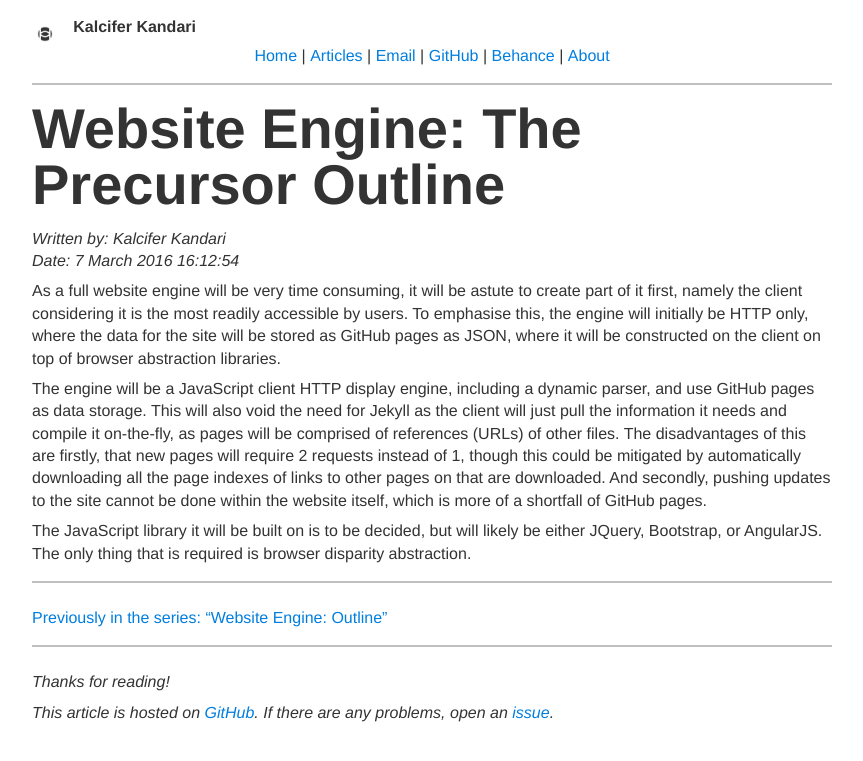
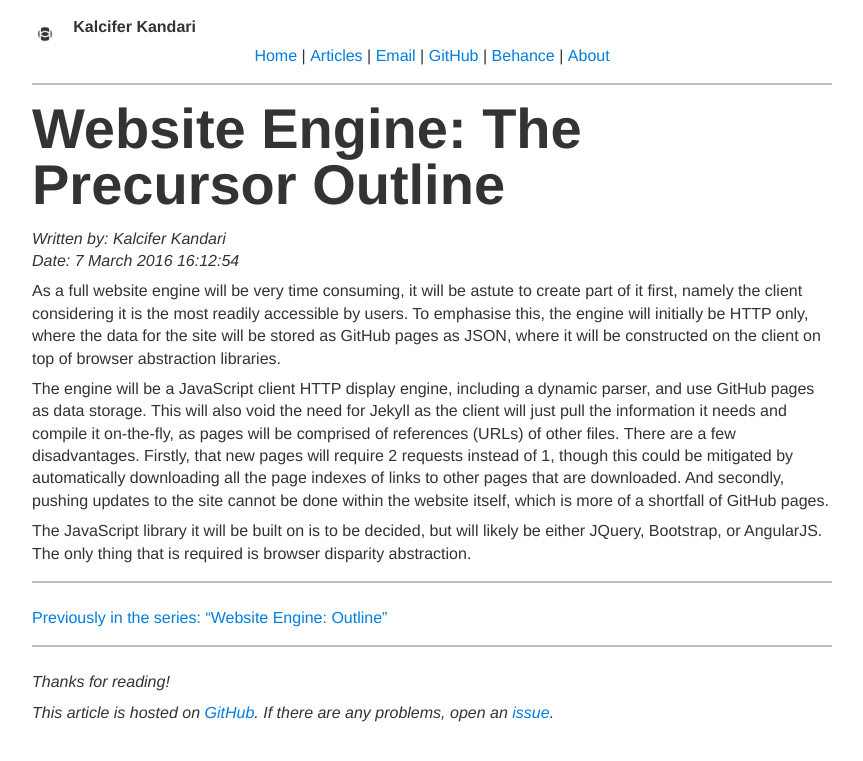
Before and after one commit to KalciferKandari/KalciferKandari.github.io, a Jekyll site: the page built from _posts/2016-03-07-website-engine-the-precursor-outline.md, in a window 1280 px wide. Shown: the top 761 px of the page, without its empty margins (208-1071 px from the left). Built offline with Jekyll 4.4.1, drawn with Linux system fonts in a browser that asks for light colours.

Commit message:
Updates.

```diff
--- a/_posts/2016-03-07-website-engine-the-precursor-outline.md
+++ b/_posts/2016-03-07-website-engine-the-precursor-outline.md
@@ -11,7 +11,7 @@ excerpt: ""
 
 As a full website engine will be very time consuming, it will be astute to create part of it first, namely the client considering it is the most readily accessible by users. To emphasise this, the engine will initially be HTTP only, where the data for the site will be stored as GitHub pages as JSON, where it will be constructed on the client on top of browser abstraction libraries.
 
-The engine will be a JavaScript client HTTP display engine, including a dynamic parser, and use GitHub pages as data storage. This will also void the need for Jekyll as the client will just pull the information it needs and compile it on-the-fly, as pages will be comprised of references (URLs) of other files. The disadvantages of this are firstly, that new pages will require 2 requests instead of 1, though this could be mitigated by automatically downloading all the page indexes of links to other pages on that are downloaded. And secondly, pushing updates to the site cannot be done within the website itself, which is more of a shortfall of GitHub pages.
+The engine will be a JavaScript client HTTP display engine, including a dynamic parser, and use GitHub pages as data storage. This will also void the need for Jekyll as the client will just pull the information it needs and compile it on-the-fly, as pages will be comprised of references (URLs) of other files. There are a few disadvantages. Firstly, that new pages will require 2 requests instead of 1, though this could be mitigated by automatically downloading all the page indexes of links to other pages that are downloaded. And secondly, pushing updates to the site cannot be done within the website itself, which is more of a shortfall of GitHub pages.
 
 The JavaScript library it will be built on is to be decided, but will likely be either JQuery, Bootstrap, or AngularJS. The only thing that is required is browser disparity abstraction.
 
```
Also changed, not shown: 1 other file.
